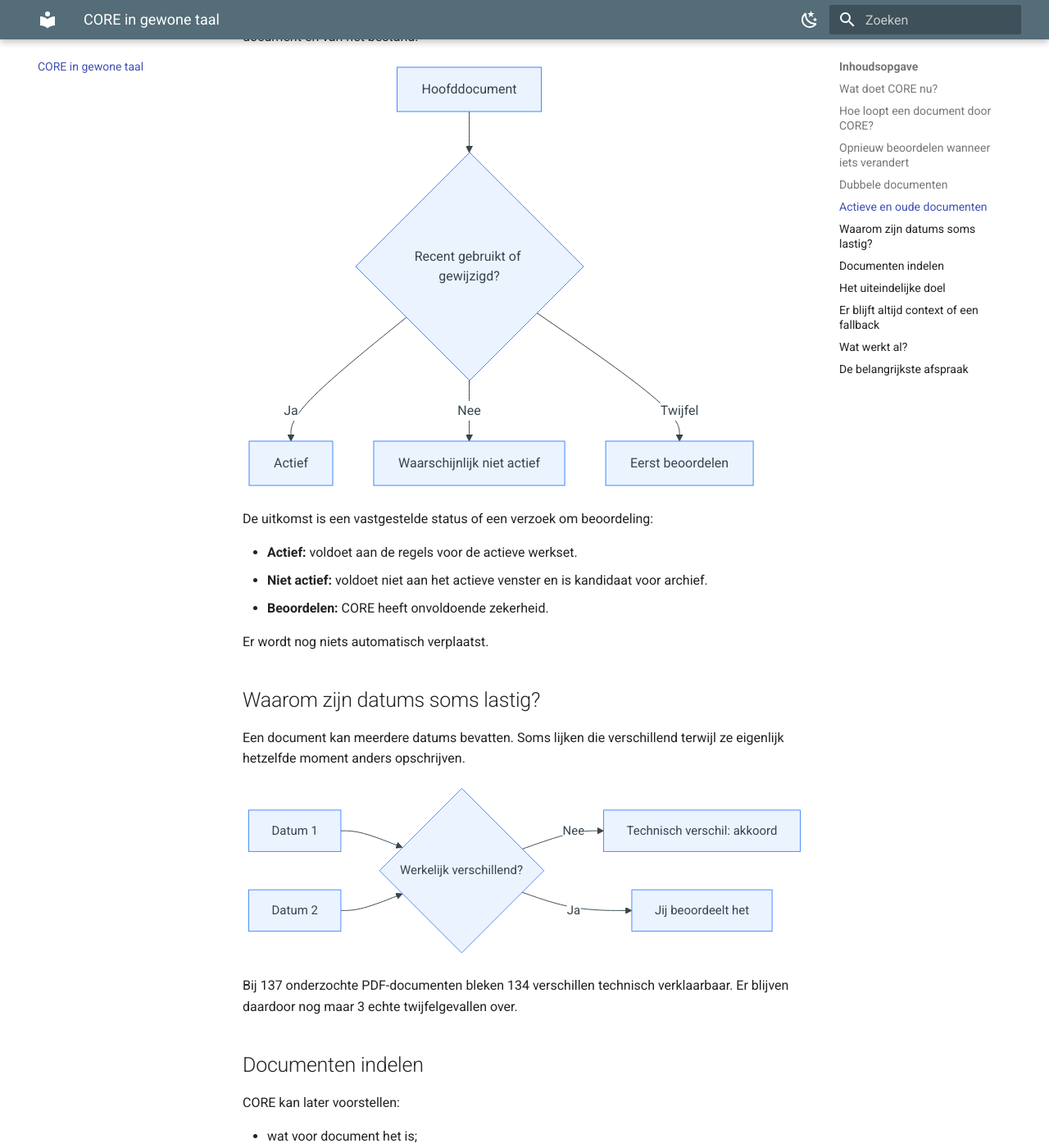
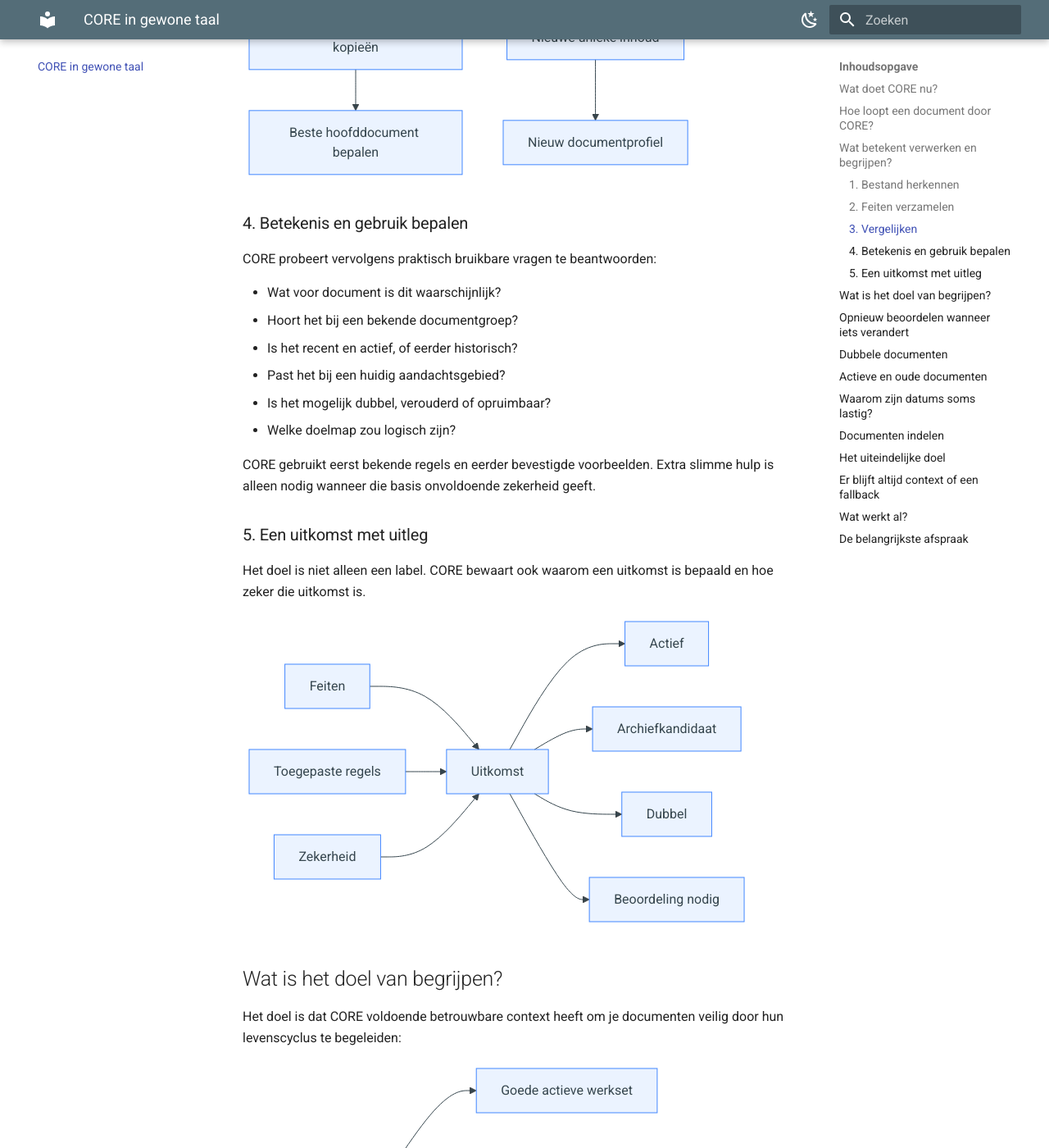
Before and after one commit to hugcoding/core-platform, an MkDocs documentation site: the page built from docs/wiki/core-in-gewone-taal.md, in a window 1280 px wide and 1400 px high, scrolled down 2423 px. Shown: the whole window at 82% size. Built offline with MkDocs 1.6.1 and Material for MkDocs 9.7.7, drawn with Linux system fonts in a browser that asks for light colours; some of the changed text lies outside the part shown.

Commit message:
Explain CORE document understanding simply

````diff
--- a/docs/wiki/core-in-gewone-taal.md
+++ b/docs/wiki/core-in-gewone-taal.md
@@ -51,6 +51,102 @@ flowchart LR
     E --> G["Dubbele documenten"]
     E --> H["Aandachtsgebieden"]
 ```
+
+## Wat betekent verwerken en begrijpen?
+
+CORE leest niet zomaar een document en weet dan alles. Het bouwt stap voor stap
+een betrouwbare beschrijving op. Iedere stap voegt een stukje begrip toe.
+
+```mermaid
+flowchart LR
+    A["Gebeurtenis uit wachtrij"] --> B["Bestand herkennen"]
+    B --> C["Feiten verzamelen"]
+    C --> D["Met andere documenten vergelijken"]
+    D --> E["Betekenis en gebruik bepalen"]
+    E --> F["Zekerheid berekenen"]
+    F --> G{"Duidelijk genoeg?"}
+    G -->|Ja| H["Status bepalen"]
+    G -->|Nee| I["Beoordeling vragen"]
+```
+
+### 1. Bestand herkennen
+
+CORE stelt eerst eenvoudige vragen:
+
+- Welk bestand is dit?
+- Is het nieuw, gewijzigd, verplaatst of verwijderd?
+- Heeft CORE dit bestand of dezelfde inhoud eerder gezien?
+
+### 2. Feiten verzamelen
+
+CORE verzamelt controleerbare informatie, zoals:
+
+- naam en bestandstype;
+- grootte en inhoud;
+- datums uit het document;
+- waar het document staat;
+- of er andere exemplaren bestaan.
+
+### 3. Vergelijken
+
+Daarna vergelijkt CORE het document met wat al bekend is.
+
+```mermaid
+flowchart TD
+    A["Dit document"] --> B{"Dezelfde inhoud bekend?"}
+    B -->|Ja| C["Onderdeel van een groep kopieën"]
+    B -->|Nee| D["Nieuwe unieke inhoud"]
+    C --> E["Beste hoofddocument bepalen"]
+    D --> F["Nieuw documentprofiel"]
+```
+
+### 4. Betekenis en gebruik bepalen
+
+CORE probeert vervolgens praktisch bruikbare vragen te beantwoorden:
+
+- Wat voor document is dit waarschijnlijk?
+- Hoort het bij een bekende documentgroep?
+- Is het recent en actief, of eerder historisch?
+- Past het bij een huidig aandachtsgebied?
+- Is het mogelijk dubbel, verouderd of opruimbaar?
+- Welke doelmap zou logisch zijn?
+
+CORE gebruikt eerst bekende regels en eerder bevestigde voorbeelden. Extra
+slimme hulp is alleen nodig wanneer die basis onvoldoende zekerheid geeft.
+
+### 5. Een uitkomst met uitleg
+
+Het doel is niet alleen een label. CORE bewaart ook waarom een uitkomst is
+bepaald en hoe zeker die uitkomst is.
+
+```mermaid
+flowchart LR
+    A["Feiten"] --> D["Uitkomst"]
+    B["Toegepaste regels"] --> D
+    C["Zekerheid"] --> D
+    D --> E["Actief"]
+    D --> F["Archiefkandidaat"]
+    D --> G["Dubbel"]
+    D --> H["Beoordeling nodig"]
+```
+
+## Wat is het doel van begrijpen?
+
+Het doel is dat CORE voldoende betrouwbare context heeft om je documenten
+veilig door hun levenscyclus te begeleiden:
+
+```mermaid
+flowchart LR
+    A["Betrouwbare context"] --> B["Goede actieve werkset"]
+    A --> C["Bereikbaar archief"]
+    A --> D["Veilig duplicaten opruimen"]
+    A --> E["Minder handmatig uitzoekwerk"]
+    A --> F["Gerichte beoordeling bij twijfel"]
+```
+
+“Begrijpen” betekent binnen CORE dus: genoeg controleerbare informatie en
+samenhang hebben om een uitlegbare keuze te maken. Als die informatie niet
+sterk genoeg is, doet CORE niet alsof het zeker is maar vraagt het om beoordeling.
 
 Een aandachtsgebied is bijvoorbeeld **Sollicitaties** wanneer je de laatste tijd
 veel met cv's, vacatures en sollicitatiebrieven werkt. Dit maakt oude documenten
````
